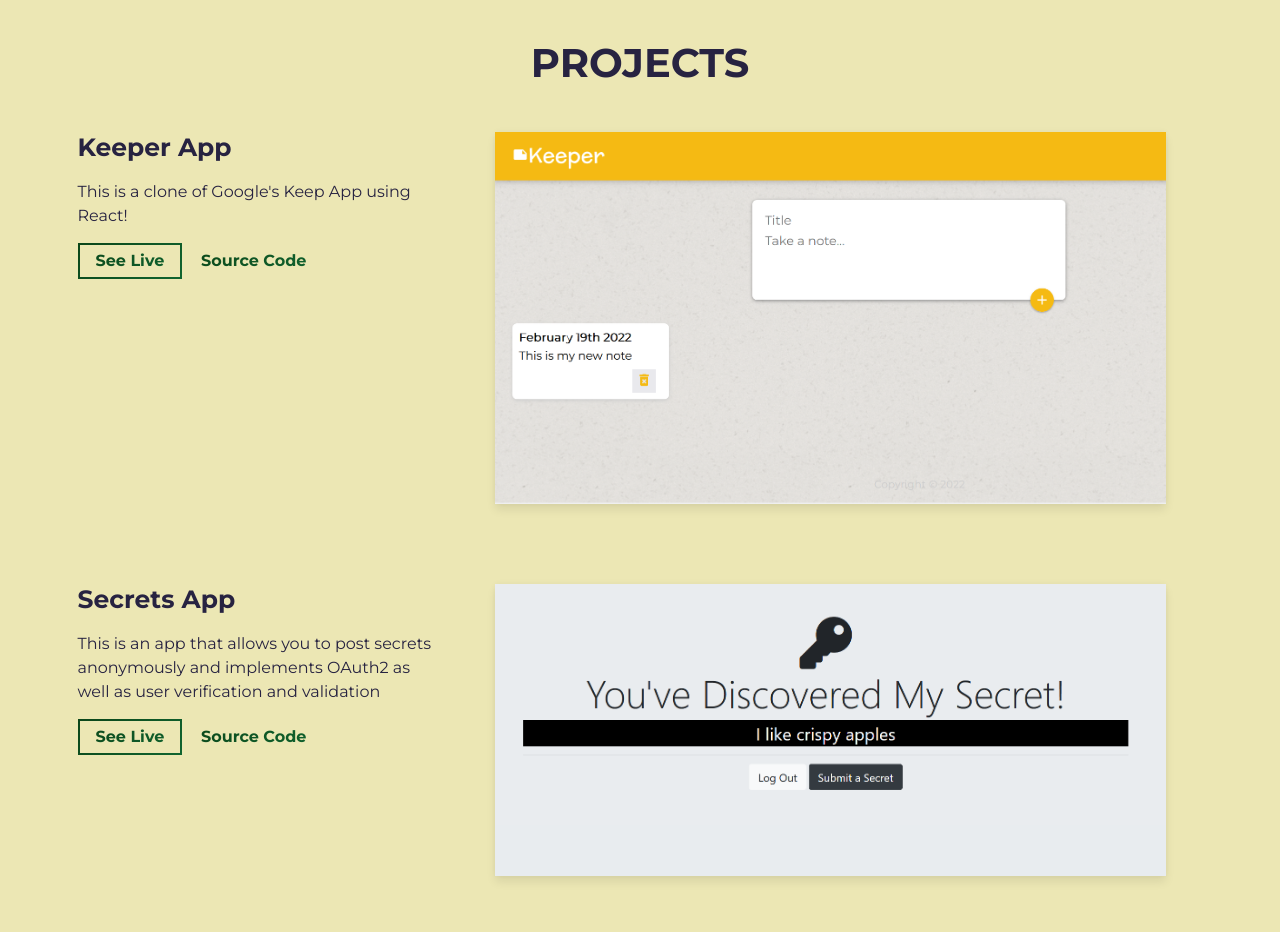
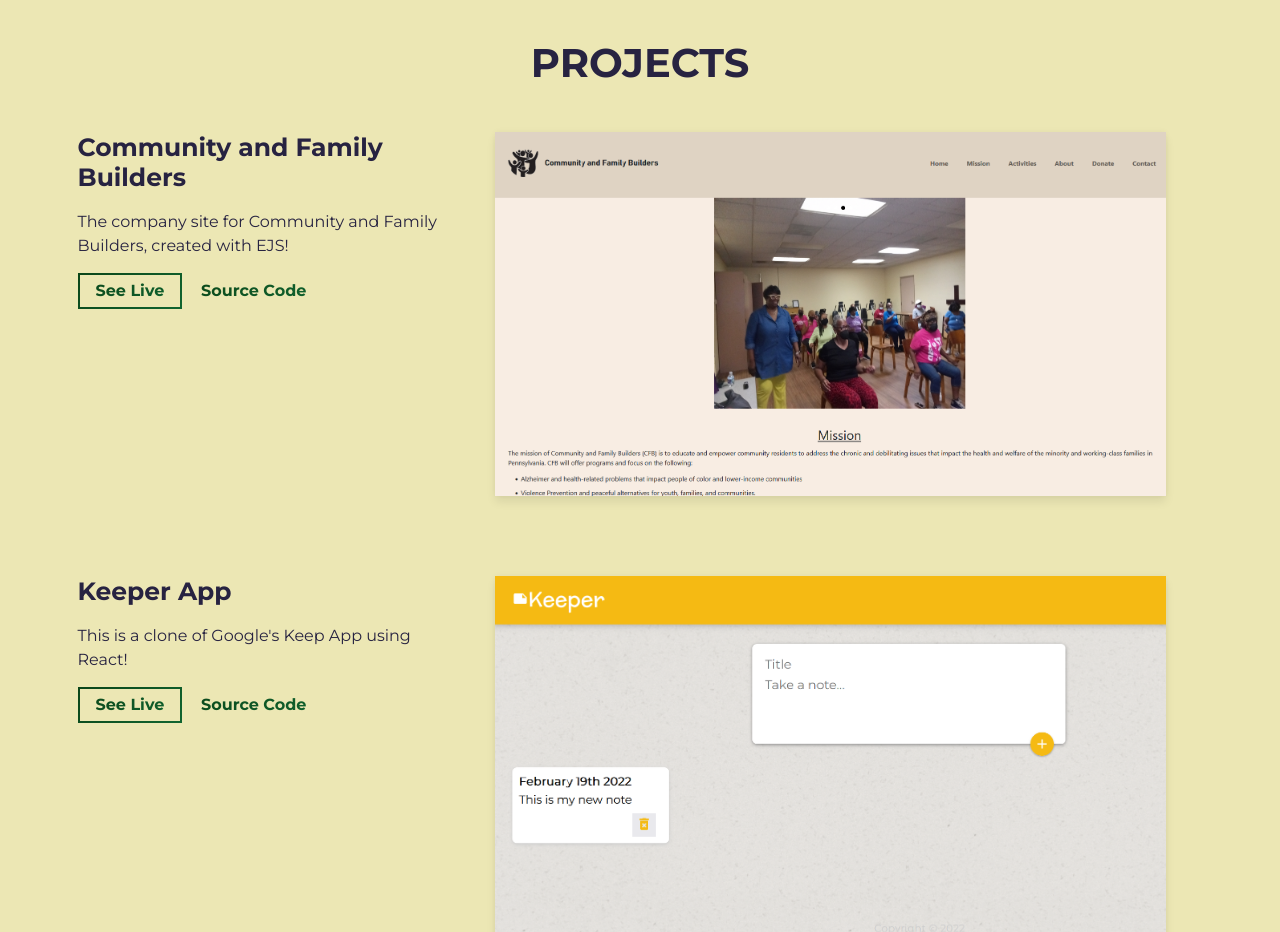
Before and after one commit to Beaker8314/portfolio, a website built with Parcel: page index.html in a window 1280 px wide. Shown: the part 1340-2272 px from the top of the page. Built offline with nearby package versions, Linux system fonts and the light colour scheme.

Commit message:
added cfb.png img and updated index page to add new project section with CFB

```diff
--- a/index.html
+++ b/index.html
@@ -58,6 +58,33 @@
     <div class="container">
       <div class="project-wrapper">
         <h2 class="section-title dark-blue-text">Projects</h2>
+        <div class="row">
+          <div class="col-lg-4 col-sm-12">
+            <div class="project-wrapper__text load-hidden">
+              <h3 class="project-wrapper__text-title">Community and Family Builders</h3>
+              <div>
+                <p class="mb-4">
+                  The company site for Community and Family Builders, created with EJS!
+                </p>
+              </div>
+              <a rel="noreferrer" target="_blank" class="cta-btn cta-btn--hero" href="https://mighty-reef-02021.herokuapp.com/">
+                See Live
+              </a>
+              <a rel="noreferrer" target="_blank" class="cta-btn text-color-main" href="https://github.com/ViktorBrillati/portfolio">
+                Source Code
+              </a>
+            </div>
+          </div>
+          <div class="col-lg-8 col-sm-12">
+            <div class="project-wrapper__image load-hidden">
+              <a rel="noreferrer" href="#!" target="https://mighty-reef-02021.herokuapp.com/">
+                <div data-tilt data-tilt-max="4" data-tilt-glare="true" data-tilt-max-glare="0.5" class="thumbnail rounded js-tilt">
+                  <img alt="Project Image" class="img-fluid" src="assets/CFB.png"/>
+                </div>
+              </a>
+            </div>
+          </div>
+        </div>
         <div class="row">
           <div class="col-lg-4 col-sm-12">
             <div class="project-wrapper__text load-hidden">
```
Also changed, not shown: assets/CFB.png (added).
